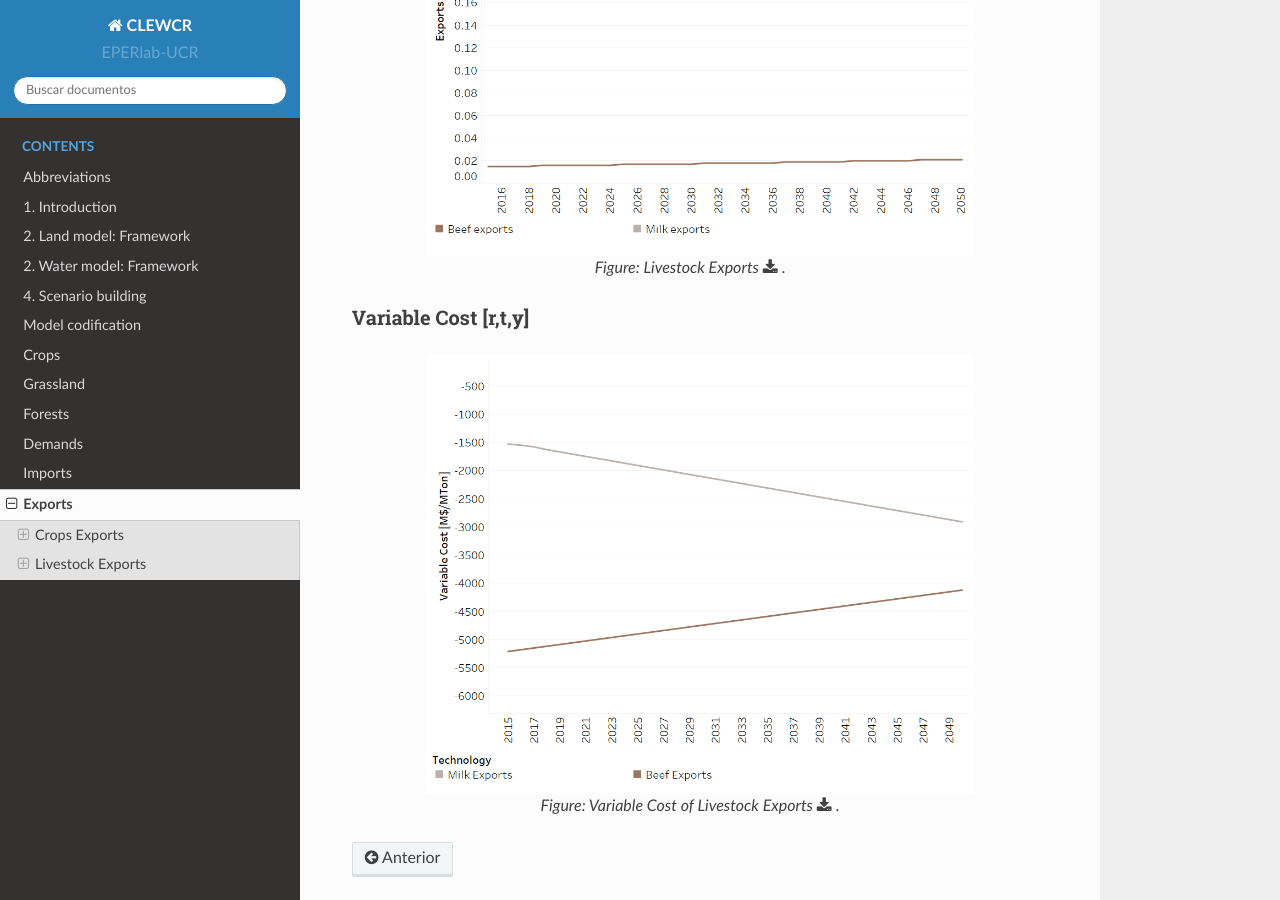
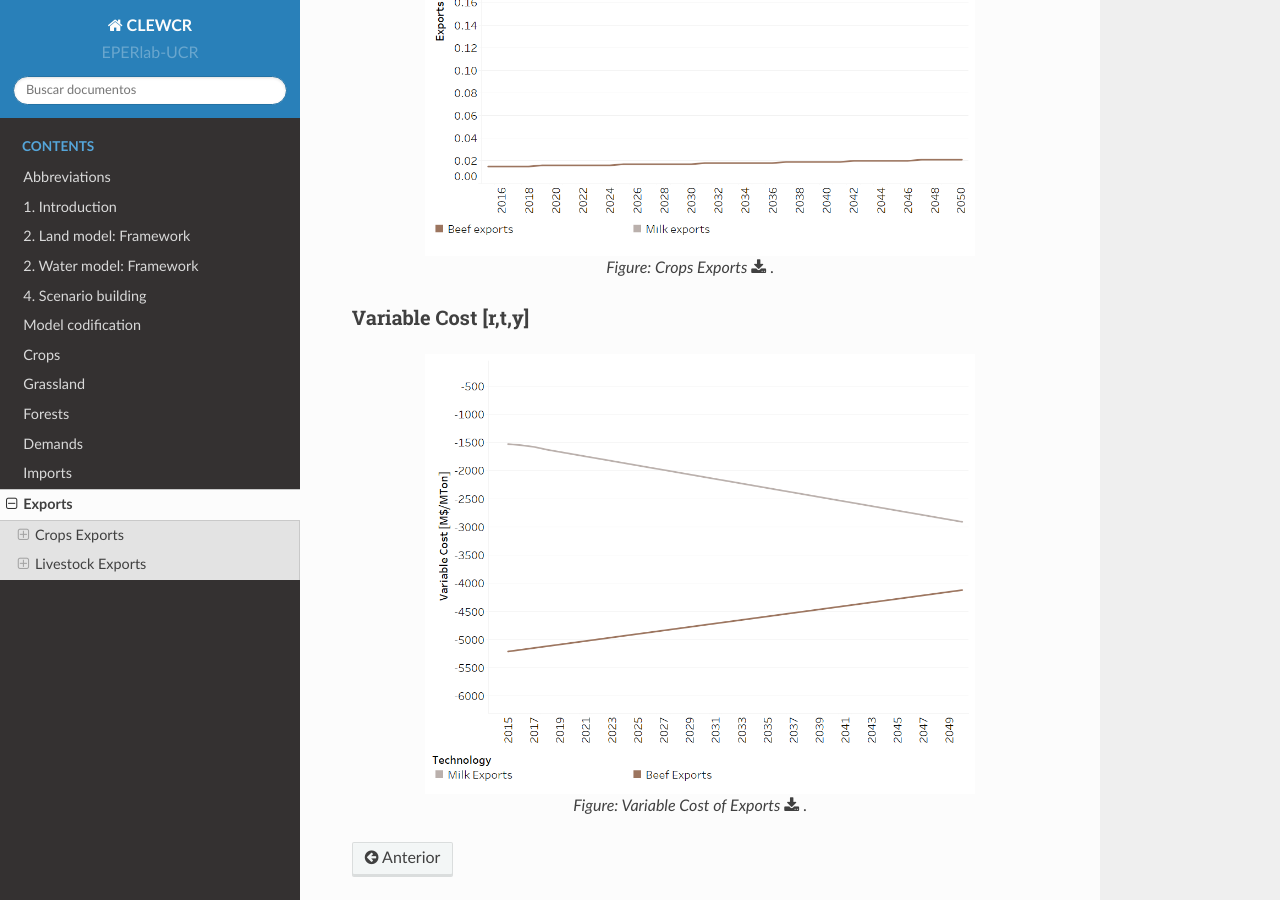
Before and after one commit to EPERLab/CLEW, a Sphinx documentation site: the page built from docs/fichas/06_Exports.rst, in a window 1280 px wide and 900 px high, scrolled down 2630 px. Built offline with Sphinx 7.4.7 and the Read the Docs theme 2.0.0, drawn with Linux system fonts in a browser that asks for light colours; formulas are drawn with MathJax 3.

Commit message:
Update 06_Exports.rst

```diff
--- a/docs/fichas/06_Exports.rst
+++ b/docs/fichas/06_Exports.rst
@@ -66,7 +66,8 @@ SpecifiedAnnualDemand[r,f,y]
    :align:   center
    :width:   550 px
 
-   *Figure: Livestock Exports* :download:`. <csv/Exports_Livestock.csv>`
+   *Figure: Crops Exports* :download:`. <csv/Exports_Livestock.csv>`
+
 
 Variable Cost [r,t,y]
 ---------
@@ -75,4 +76,4 @@ Variable Cost [r,t,y]
    :align:   center
    :width:   550 px
 
-   *Figure: Variable Cost of Livestock Exports* :download:`. <csv/Exports_Variable_Cost_Livestock.csv>`
+   *Figure: Variable Cost of Exports* :download:`. <csv/Exports_Variable_Cost_Livestock.csv>`
```
